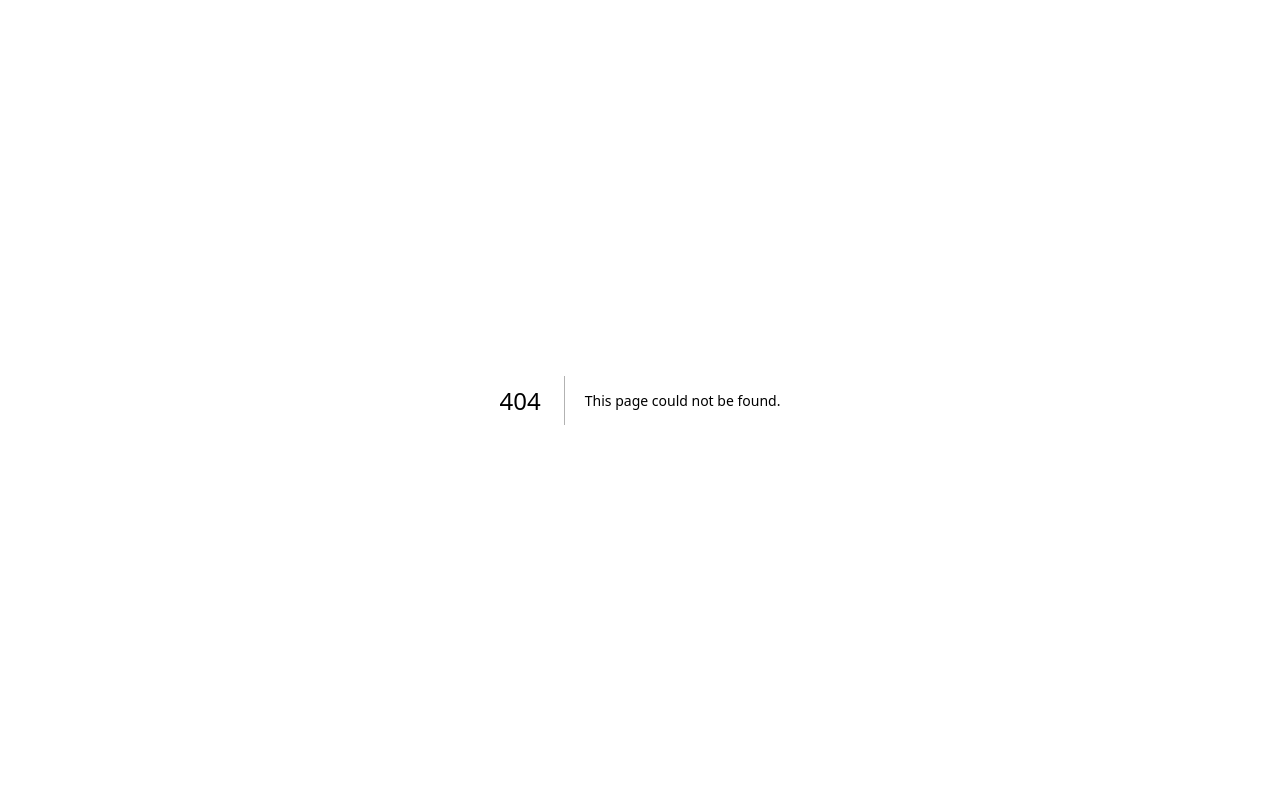
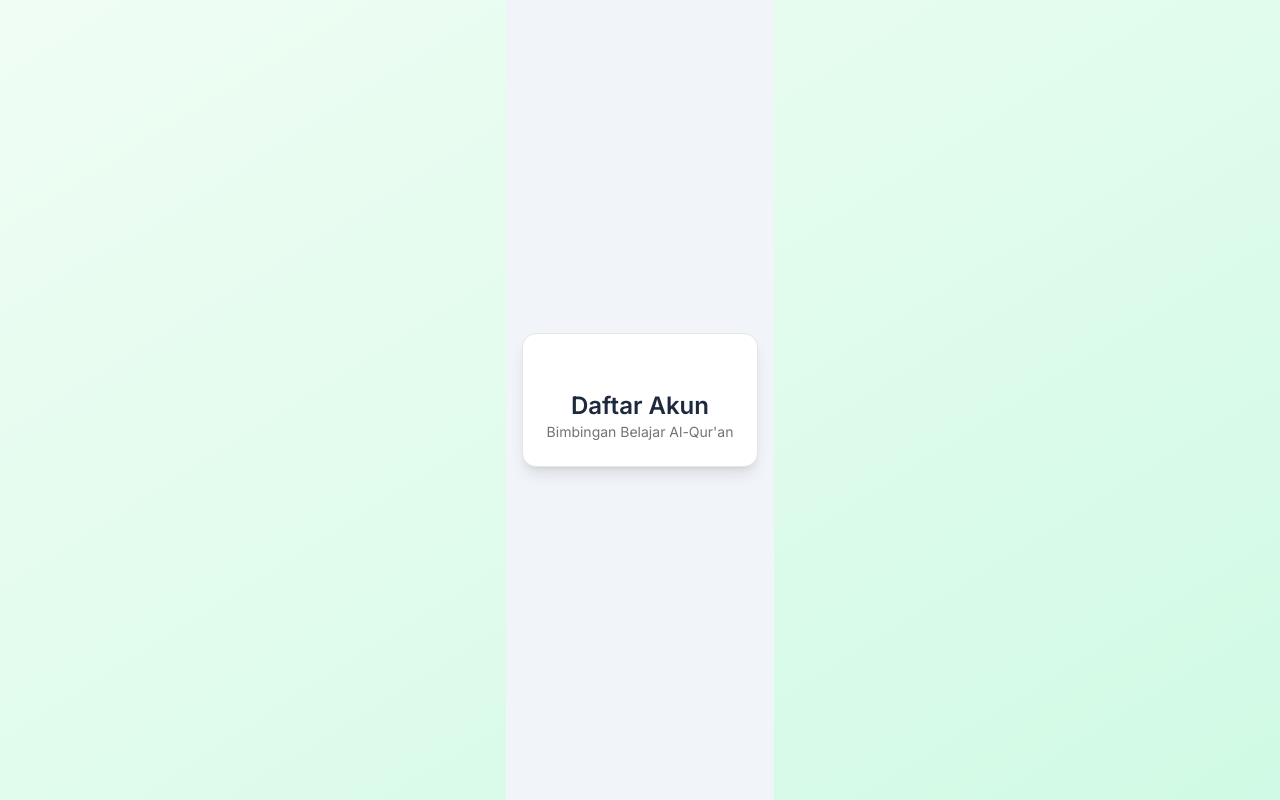
Before and after one commit to Atri-awg/BBQ-ARRRAHMAN, a Next.js app in the folder web/: page /register in a window 1280 px wide. Before the commit this address had no page. Built offline with nearby package versions, Linux system fonts and the light colour scheme.

Commit message:
Add initial register page layout
Created the RegisterPage component with a centered card layout and header for the registration form. This sets up the basic structure for the registration page.

```diff
--- /dev/null
+++ b/web/src/app/(auth)/register/page.tsx
@@ -0,0 +1,33 @@
+import { Card } from "@/components/ui/card";
+
+export default function RegisterPage() {
+
+    return (
+        <>
+            <main className="min-h-screen flex items-center justify-center bg-slate-100 px-4">
+
+                <article className="w-full max-w-md">
+                    <Card className="shadow-lg">
+
+                    <header className="px-6 pt-8 text-center">
+            <h2 className="text-2xl font-semibold text-slate-800">
+              Daftar Akun
+            </h2>
+            <p className="text-sm text-muted-foreground">
+              Bimbingan Belajar Al-Qur&apos;an
+            </p>
+          </header>
+
+                    </Card>
+
+                </article>
+
+            </main>
+
+
+
+
+        </>
+
+    );
+}
```
